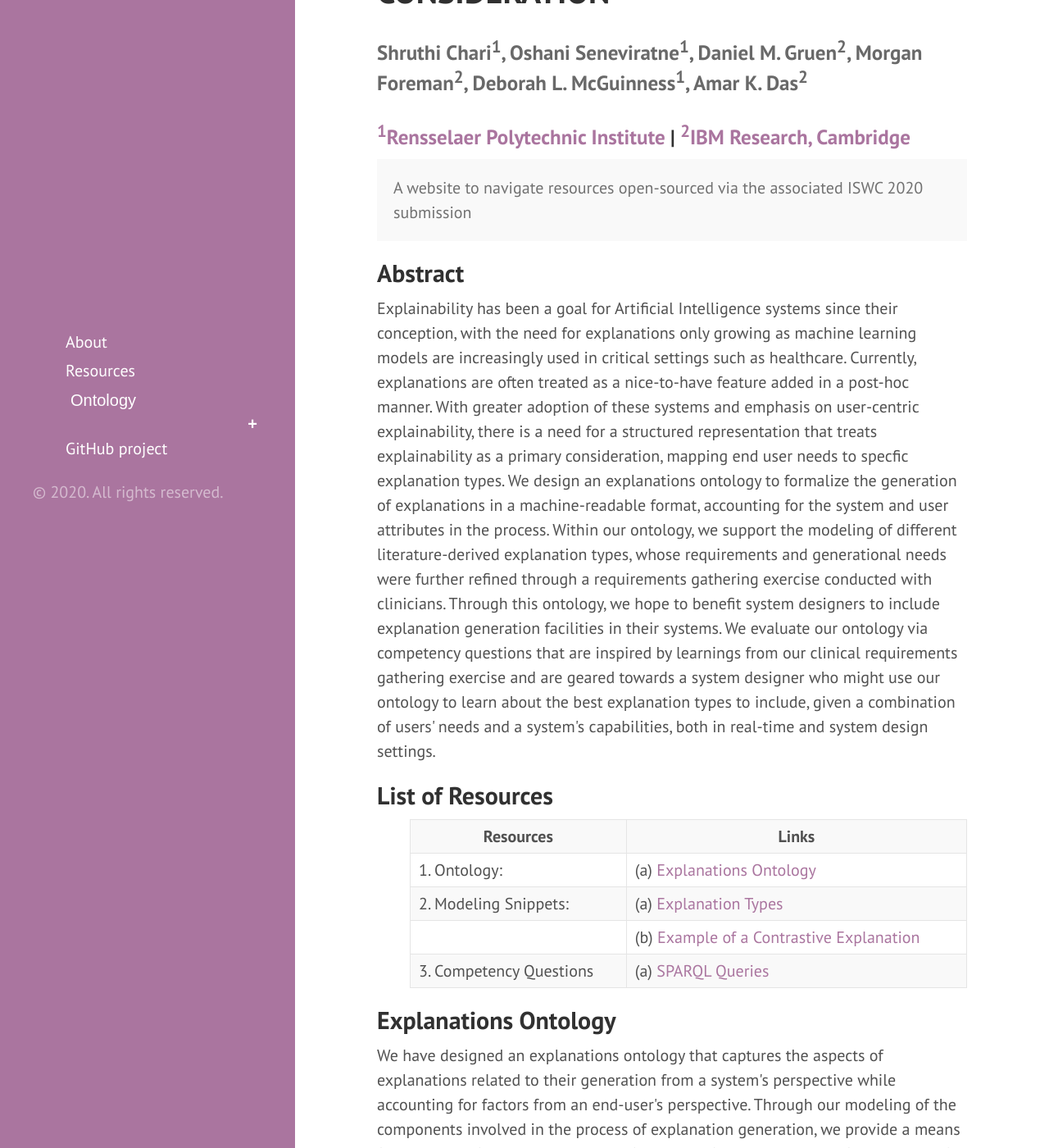
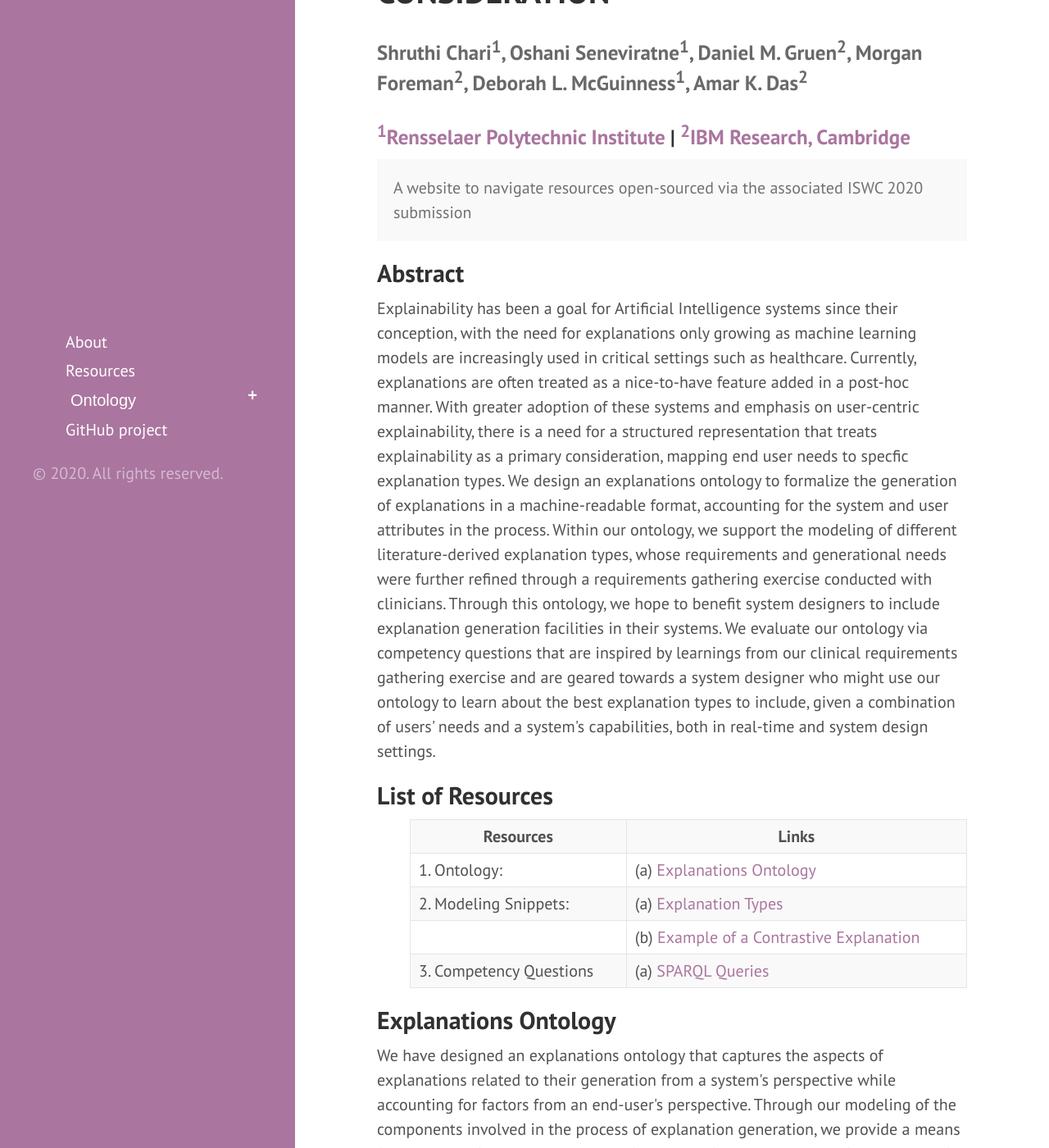
Before and after one commit to tetherless-world/explanation-ontology, a Jekyll site: the page built from index.md, in a window 1280 px wide and 1400 px high, scrolled down 216 px. Shown: the whole window at 82% size. Built offline with Jekyll 4.4.1, drawn with Linux system fonts in a browser that asks for light colours; Markdown is read by kramdown in place of the engine named in the settings.

Commit message:
Update hyde.css
Adding some styling colors

```diff
--- a/public/css/hyde.css
+++ b/public/css/hyde.css
@@ -265,6 +265,10 @@
   font-size: 20px;
 }
 
+.collapsible .sidebar-nav-item {
+  display:inline;
+}
+
 .active, .collapsible:hover {
   background-color: #aa759f;
 }
@@ -287,3 +291,7 @@
   transition: max-height 0.2s ease-out;
   background-color: #fde6ea;
 }
+
+.button-content a {
+  color:purple;
+}
```
